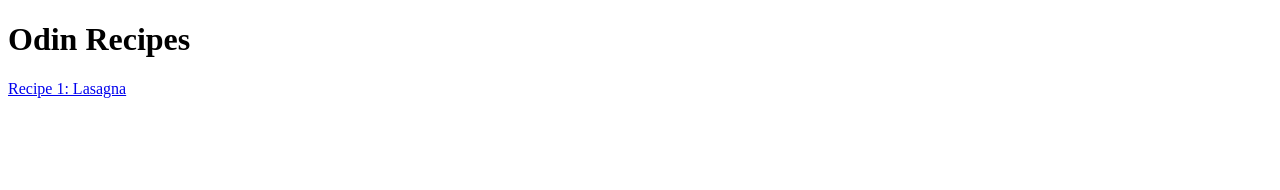
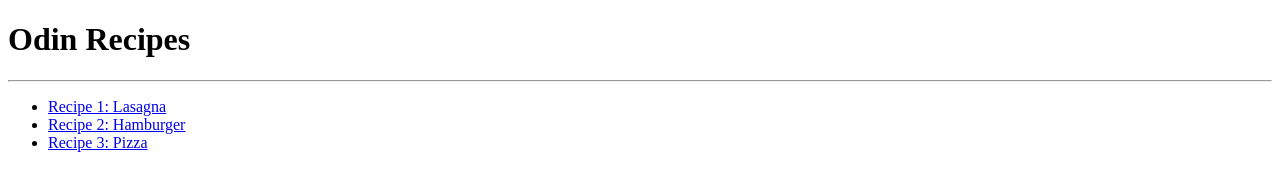
Before and after one commit to FoeXe/odin-recipes, a plain HTML site: page index.html in a window 1280 px wide. Drawn offline with Linux system fonts and the light colour scheme.

Commit message:
Index.html updated
Cf. log msg before this one.

```diff
--- a/index.html
+++ b/index.html
@@ -7,6 +7,11 @@
 
     <body>
         <h1>Odin Recipes</h1>
-        <a href="./recipes/lasagna.html">Recipe 1: Lasagna</a>
+        <hr>
+        <ul>
+            <li><a href="./recipes/lasagna.html">Recipe 1: Lasagna</a></li>
+            <li><a href="./recipes/hamburger.html">Recipe 2: Hamburger</a></li>
+            <li><a href="./recipes/pizza.html">Recipe 3: Pizza</a></li>
+        </ul>
     </body>
 </html>
```
